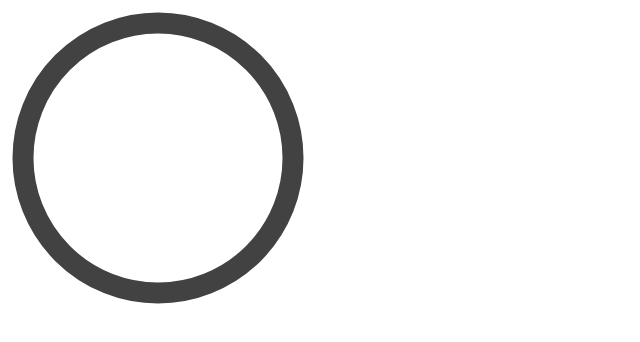
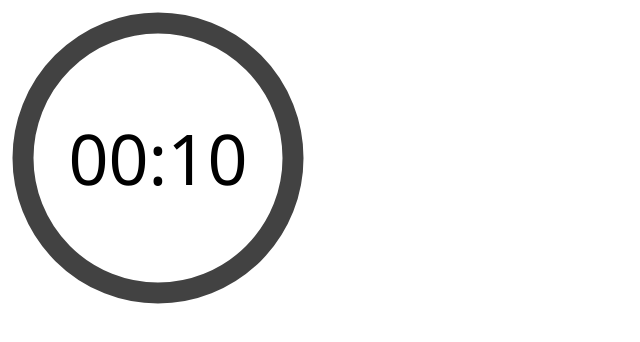
Before and after one commit to tariibaba/CB-Animated-Countdown-Timer-Vue, a Vue app: page / in a window 1280 px wide. Shown: the top 342 px of the page, without its empty margins (0-640 px from the left). Built offline with nearby package versions, Linux system fonts and the light colour scheme.

Commit message:
Show timer label

```diff
--- a/src/App.vue
+++ b/src/App.vue
@@ -1,5 +1,5 @@
 <template>
-  <AppTimer />
+  <AppTimer :elapsed="0" :limit="10" />
 </template>
 
 <script>
--- a/src/components/AppTimer.vue
+++ b/src/components/AppTimer.vue
@@ -5,8 +5,42 @@
         <circle class="time-elapsed-path" cx="50" cy="50" r="45" />
       </g>
     </svg>
+    <div class="time-left-container">
+      <span class="time-left-label">{{ timeLeftString }}</span>
+    </div>
   </div>
 </template>
+
+<script>
+export default {
+  methods: {
+    padToTwo(num) {
+      return String(num).padStart(2, '0');
+    },
+  },
+  computed: {
+    timeLeftString() {
+      const timeLeft = this.timeLeft;
+      const minutes = Math.floor(timeLeft / 60);
+      const seconds = timeLeft % 60;
+      return `${this.padToTwo(minutes)}:${this.padToTwo(seconds)}`;
+    },
+    timeLeft() {
+      return this.limit - this.elapsed;
+    },
+  },
+  props: {
+    elapsed: {
+      type: Number,
+      required: true,
+    },
+    limit: {
+      type: Number,
+      required: true,
+    },
+  },
+};
+</script>
 
 <style>
 /** Sets the container's height and width */
@@ -27,4 +61,25 @@
   stroke-width: 7px;
   stroke: #424242;
 }
+
+.time-left-container {
+  /** Size should be the same as that of parent container */
+  height: inherit;
+  width: inherit;
+
+  /** Place container on top of circle ring */
+  position: absolute;
+  top: 0;
+
+  /** Center content (label) vertically and horizontally  */
+  display: flex;
+  align-items: center;
+  justify-content: center;
+}
+
+.time-left-label {
+  font-size: 70px;
+  font-family: 'Segoe UI';
+  color: black;
+}
 </style>
```
